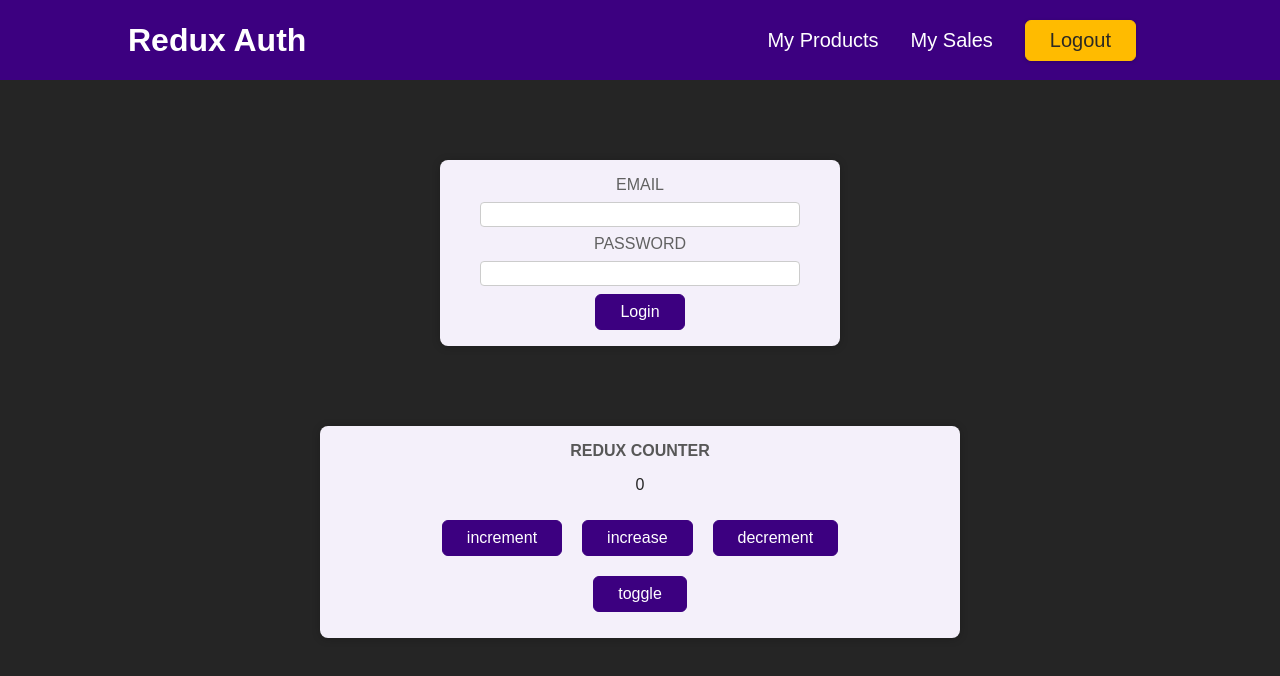
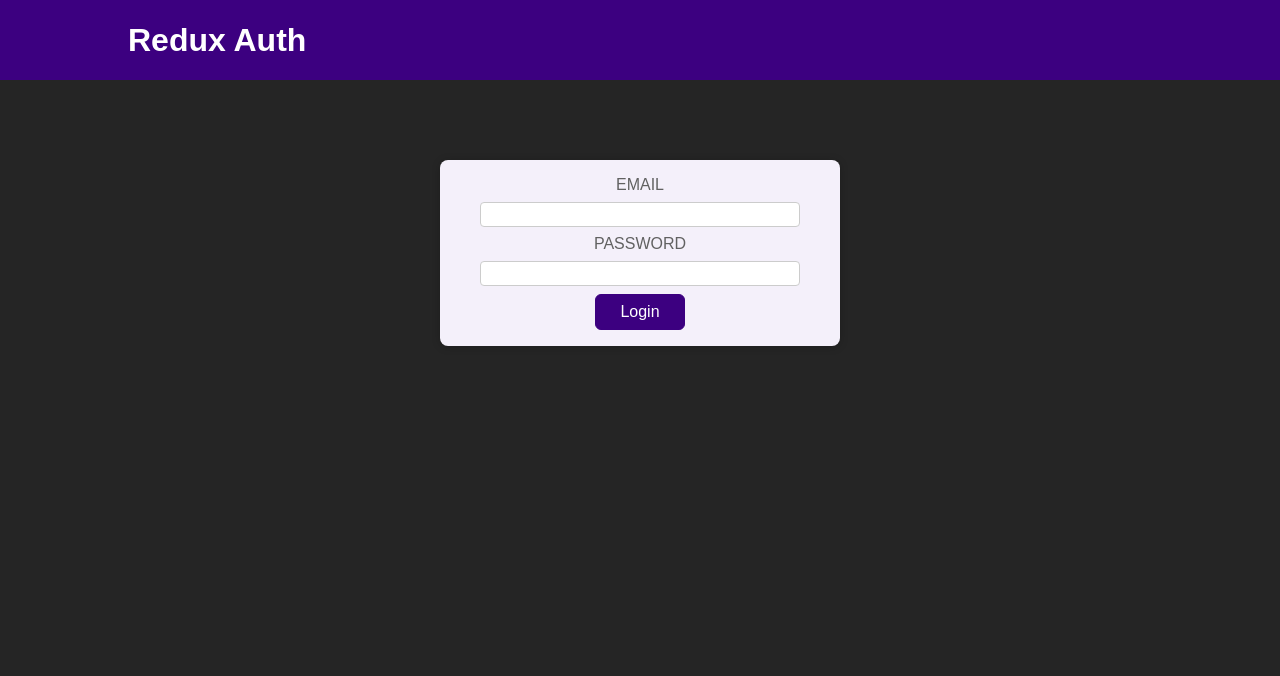
Before and after one commit to slavkoSenkiv/redux-basics, a JavaScript app: page / in a window 1280 px wide. Shown: the top 676 px of the page. Built offline with nearby package versions, Linux system fonts and the light colour scheme.

Commit message:
finish auth state

```diff
--- a/src/App.js
+++ b/src/App.js
@@ -10,8 +10,14 @@ export default function App() {
   return (
     <>
       <Header />
-      {isAuth ? <UserProfile /> : <Auth />}
-      <Counter />
+      {isAuth ? (
+        <>
+          <UserProfile />
+          <Counter />
+        </>
+      ) : (
+        <Auth />
+      )}
     </>
   );
 }
--- a/src/components/Auth.js
+++ b/src/components/Auth.js
@@ -4,6 +4,7 @@ import { authActions } from './../store/auth';
 
 function Auth() {
   const dispatch = useDispatch();
+
   function handleLogin(event) {
     event.preventDefault();
     dispatch(authActions.login());
--- a/src/components/Header.js
+++ b/src/components/Header.js
@@ -1,9 +1,19 @@
+import { useDispatch, useSelector } from 'react-redux';
 import classes from './Header.module.css';
+import { authActions } from '../store/auth';
 
-const Header = () => {
+function Header() {
+  const isAuth = useSelector((state) => state.auth.authenticated);
+  const dispatch = useDispatch();
+
+  function handleLogout() {
+    dispatch(authActions.logout());
+  }
+
   return (
     <header className={classes.header}>
       <h1>Redux Auth</h1>
+      {isAuth && (
         <nav>
           <ul>
             <li>
@@ -13,12 +23,13 @@ const Header = () => {
               <a href='/'>My Sales</a>
             </li>
             <li>
-              <button >Logout</button>
+              <button onClick={handleLogout}>Logout</button>
             </li>
           </ul>
         </nav>
+      )}
     </header>
   );
-};
+}
 
 export default Header;
```
